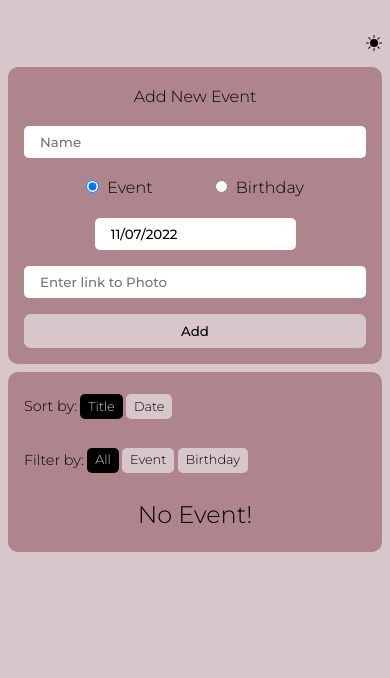
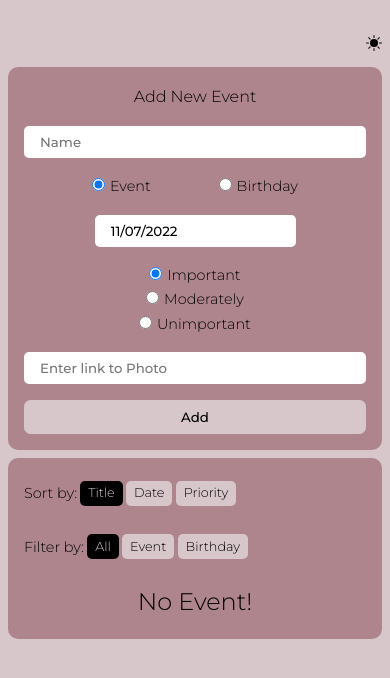
Before and after one commit to anysofronova/react-ts-birthday-reminder, a React (Create React App) app: page / in a window 390 px wide. Shown: the top 678 px of the page. Built offline with nearby package versions, Linux system fonts and the light colour scheme.

Commit message:
Added sorting by priority

```diff
--- a/src/@types/IEvent.ts
+++ b/src/@types/IEvent.ts
@@ -4,6 +4,7 @@ export interface IEvent {
   date: string;
   image: string;
   type: "Birthday" | "Event";
+  priority: 0 | 1 | 2;
   years?: number;
   daysBefore?: number | string;
 }
--- a/src/components/AddEvent/Form/Form.module.scss
+++ b/src/components/AddEvent/Form/Form.module.scss
@@ -23,6 +23,14 @@
     justify-content: center;
   }
   .switch {
+    width: 100%;
+    display: flex;
+    justify-content: space-evenly;
+    input {
+      margin-right: 0.5rem;
+    }
+  }
+  .priority {
     width: 100%;
     display: flex;
     justify-content: space-evenly;
@@ -60,3 +68,27 @@
     }
   }
 }
+
+@media screen and (max-width: 600px) {
+  .form {
+    .priority,
+    .switch {
+      font-size: 0.9rem;
+      input {
+        margin-right: 0.3rem;
+      }
+    }
+  }
+}
+
+@media screen and (max-width: 400px) {
+  .form {
+    .priority {
+      flex-direction: column;
+      align-items: center;
+      input {
+        margin-right: 0.3rem;
+      }
+    }
+  }
+}
--- a/src/components/AddEvent/Form/Form.tsx
+++ b/src/components/AddEvent/Form/Form.tsx
@@ -44,6 +44,7 @@ const Form: FC<IFormProps> = ({
         image: formData.image,
         id: eventInfo?.id || uuidv4(),
         type: switcher,
+        priority: priority,
         date: moment(startDate).format("YYYY-MM-DD"),
       })
     );
@@ -58,6 +59,7 @@ const Form: FC<IFormProps> = ({
   const [switcher, setSwitcher] = useState<"Event" | "Birthday">(
     eventInfo?.type || "Event"
   );
+  const [priority, setPriority] = useState<0 | 1 | 2>(eventInfo?.priority || 2);
   const years = range(1900, getYear(new Date()) + 10, 1);
   const months = [
     "January",
@@ -84,22 +86,22 @@ const Form: FC<IFormProps> = ({
         placeholder={"Name"}
       />
       <div className={styles.switch}>
-        <label htmlFor={`${eventInfo?.id}1`}>
+        <label htmlFor={`${eventInfo?.id}01`}>
           <input
             {...register("type", { required: true })}
             type="radio"
-            id={`${eventInfo?.id}1`}
+            id={`${eventInfo?.id}01`}
             value="Event"
             checked={switcher === "Event"}
             onChange={() => setSwitcher("Event")}
           />
           Event
         </label>
-        <label htmlFor={`${eventInfo?.id}2`}>
+        <label htmlFor={`${eventInfo?.id}02`}>
           <input
             {...register("type", { required: true })}
             type="radio"
-            id={`${eventInfo?.id}2`}
+            id={`${eventInfo?.id}02`}
             value="Birthday"
             checked={switcher === "Birthday"}
             onChange={() => setSwitcher("Birthday")}
@@ -147,6 +149,44 @@ const Form: FC<IFormProps> = ({
           />
         )}
       />
+      <div className={styles.priority}>
+        <label htmlFor={`${eventInfo?.id}11`}>
+          <input
+            {...register("priority", { required: true })}
+            type="radio"
+            id={`${eventInfo?.id}11`}
+            value="Event"
+            checked={priority === 2}
+            className={styles.priority2}
+            onChange={() => setPriority(2)}
+          />
+          Important
+        </label>
+        <label htmlFor={`${eventInfo?.id}12`}>
+          <input
+            {...register("priority", { required: true })}
+            type="radio"
+            id={`${eventInfo?.id}12`}
+            value="Birthday"
+            checked={priority === 1}
+            onChange={() => setPriority(1)}
+            className={styles.priority1}
+          />
+          Moderately
+        </label>
+        <label htmlFor={`${eventInfo?.id}13`}>
+          <input
+            {...register("priority", { required: true })}
+            type="radio"
+            id={`${eventInfo?.id}13`}
+            value="0"
+            checked={priority === 0}
+            onChange={() => setPriority(0)}
+            className={styles.priority0}
+          />
+          Unimportant
+        </label>
+      </div>
       <input
         {...register("image")}
         placeholder={"Enter link to Photo"}
--- a/src/components/EventList/Event/Event.module.scss
+++ b/src/components/EventList/Event/Event.module.scss
@@ -52,6 +52,16 @@
   }
 }
 
+.event2 {
+  box-shadow: rgba(255, 0, 0, 0.4) 0 5px 40px;
+}
+.event1 {
+  box-shadow: rgb(234, 211, 68) 0 5px 40px;
+}
+.event0 {
+  box-shadow: rgba(0, 51, 255, 0.4) 0 5px 40px;
+}
+
 // ========== Media Queries ==========
 @media screen and (max-width: 480px) {
   .event {
--- a/src/components/EventList/Event/Event.tsx
+++ b/src/components/EventList/Event/Event.tsx
@@ -16,13 +16,23 @@ const Event: FC<IEvent> = ({
   id,
   daysBefore,
   years,
+  priority,
 }) => {
   const dispatch = useAppDispatch();
   const [editMode, setEditMode] = useState<boolean>(false);
   return (
     <>
       {!editMode && (
-        <div className={clsx(styles.event)}>
+        <div
+          className={clsx(
+            styles.event,
+            priority === 2
+              ? styles.event2
+              : priority === 1
+              ? styles.event1
+              : styles.event0
+          )}
+        >
           <div className={styles.image}>
             <img src={image || placeholder} alt="Event" />
           </div>
@@ -47,7 +57,7 @@ const Event: FC<IEvent> = ({
           <Form
             buttonText={"Update"}
             dispatchName={updateEvent}
-            eventInfo={{ name, type, image, id, date }}
+            eventInfo={{ name, type, image, id, date, priority }}
             setEditMode={setEditMode}
           />
         </div>
--- a/src/components/EventList/EventList.tsx
+++ b/src/components/EventList/EventList.tsx
@@ -56,6 +56,7 @@ const EventList = () => {
           type={i.type}
           daysBefore={i.daysBefore}
           years={i.years}
+          priority={i.priority}
         />
       ))}
     </div>
--- a/src/data/FiltersAndSors.ts
+++ b/src/data/FiltersAndSors.ts
@@ -1,2 +1,2 @@
-export const sorts = ["Title", "Date"];
+export const sorts = ["Title", "Date", "Priority"];
 export const filters = ["All", "Event", "Birthday"];
--- a/src/store/mainSlice.ts
+++ b/src/store/mainSlice.ts
@@ -57,7 +57,9 @@ export const mainSlice = createSlice({
         .sort((a, b) => {
           return state.sort === "Date"
             ? +new Date(a.date) - +new Date(b.date)
-            : a.name.localeCompare(b.name);
+            : state.sort === "Title"
+            ? a.name.localeCompare(b.name)
+            : b.priority - a.priority;
         });
     },
   },
```
